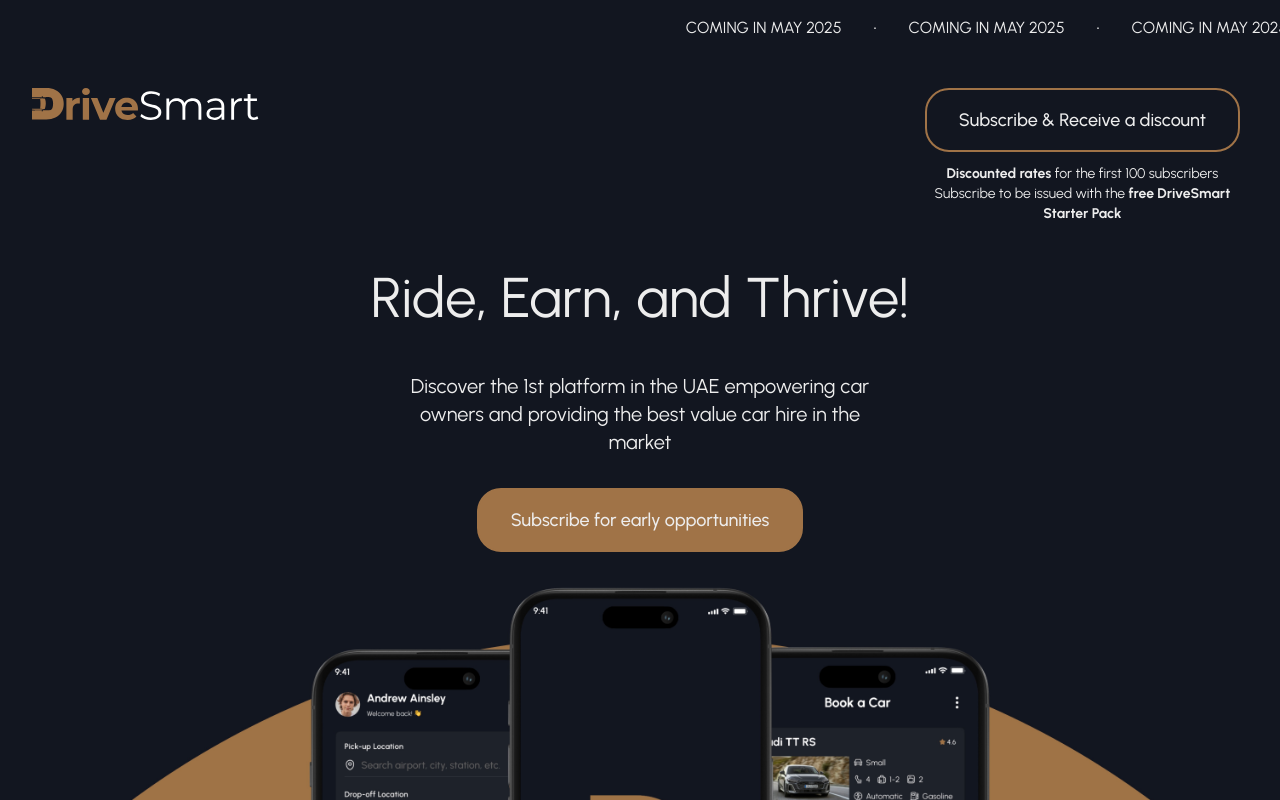
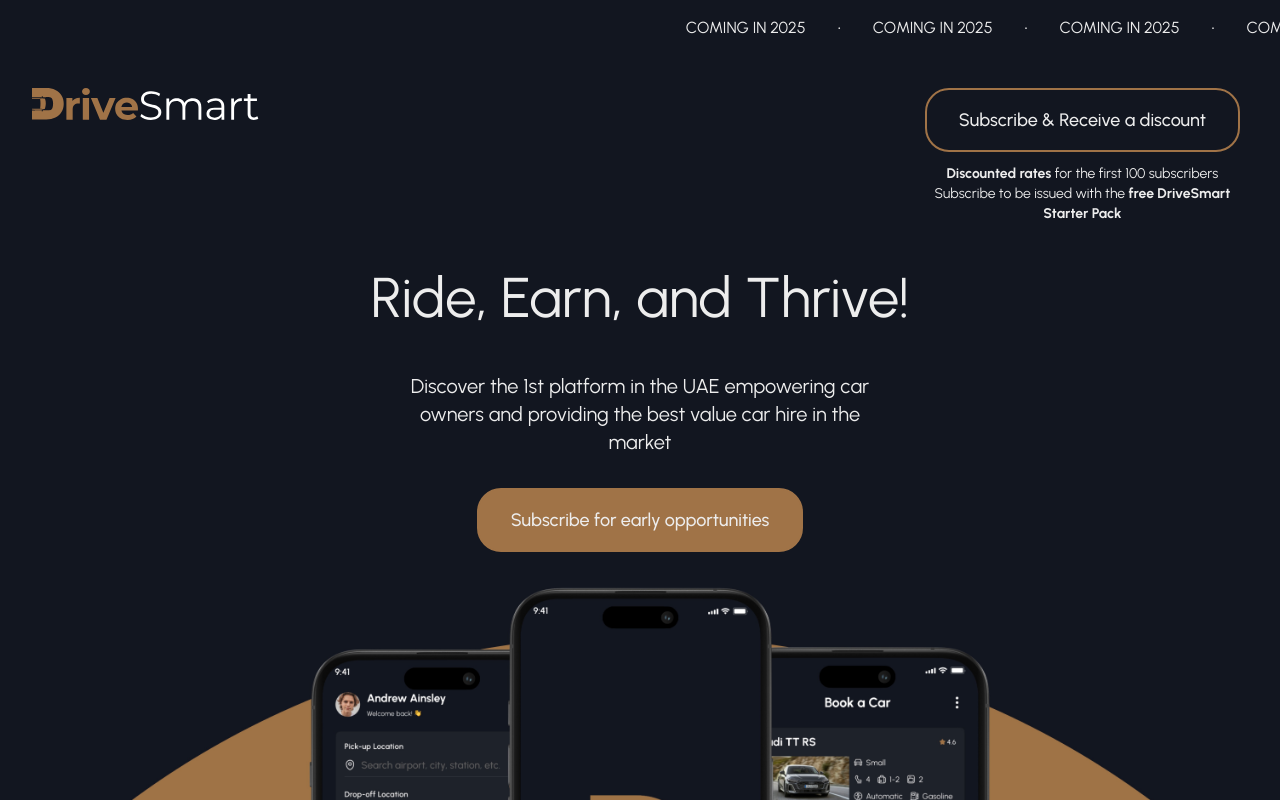
Before and after one commit to Simple2B/drive-smart, a Next.js app: page / in a window 1280 px wide. Shown: the top 800 px of the page. Built offline with nearby package versions, Linux system fonts and the light colour scheme.

Commit message:
change cooming soon text

```diff
--- a/src/constants/service.ts
+++ b/src/constants/service.ts
@@ -5,4 +5,4 @@
 export const LINKEDIN_LINK = "https://linkedin.com";
 export const INSTAGRAM_LINK = "https://www.instagram.com/drivesmartuae/";
 
-export const COMING_IN = "May 2025";
+export const COMING_IN = "2025";
```
